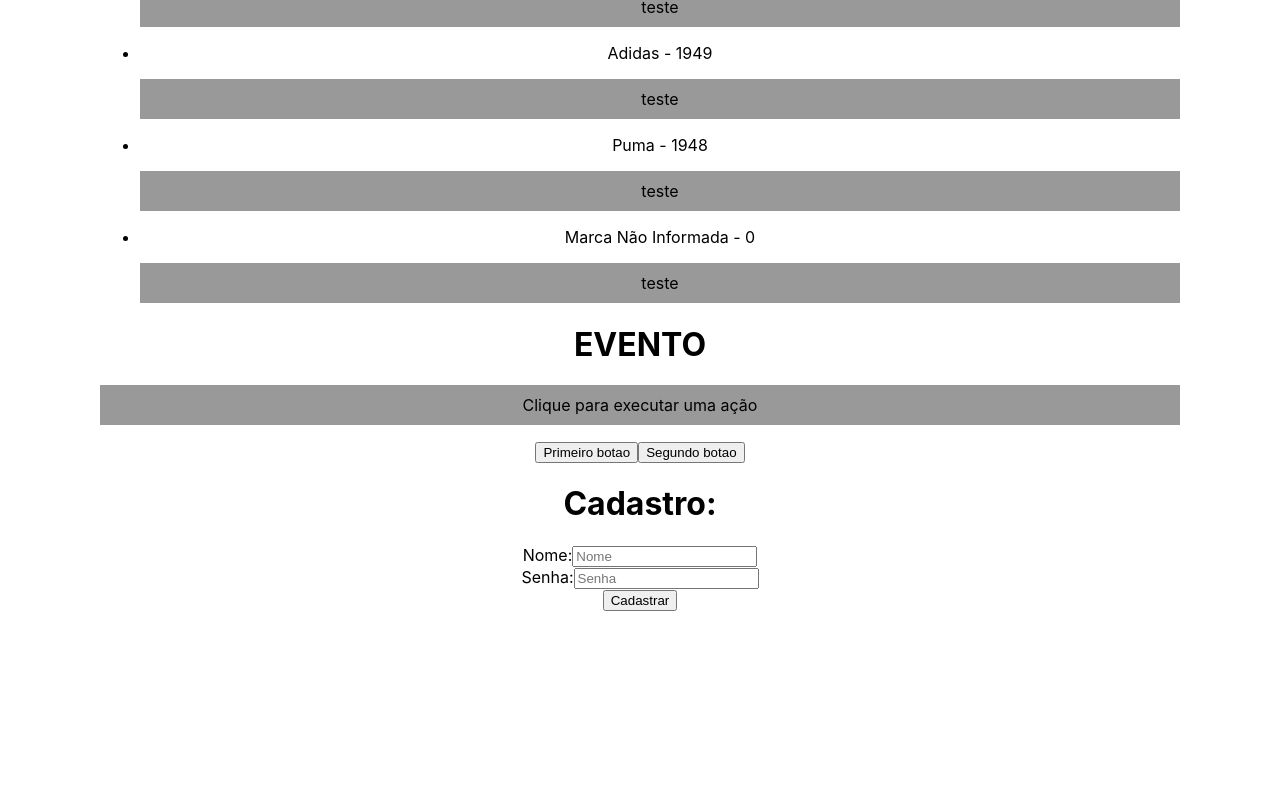
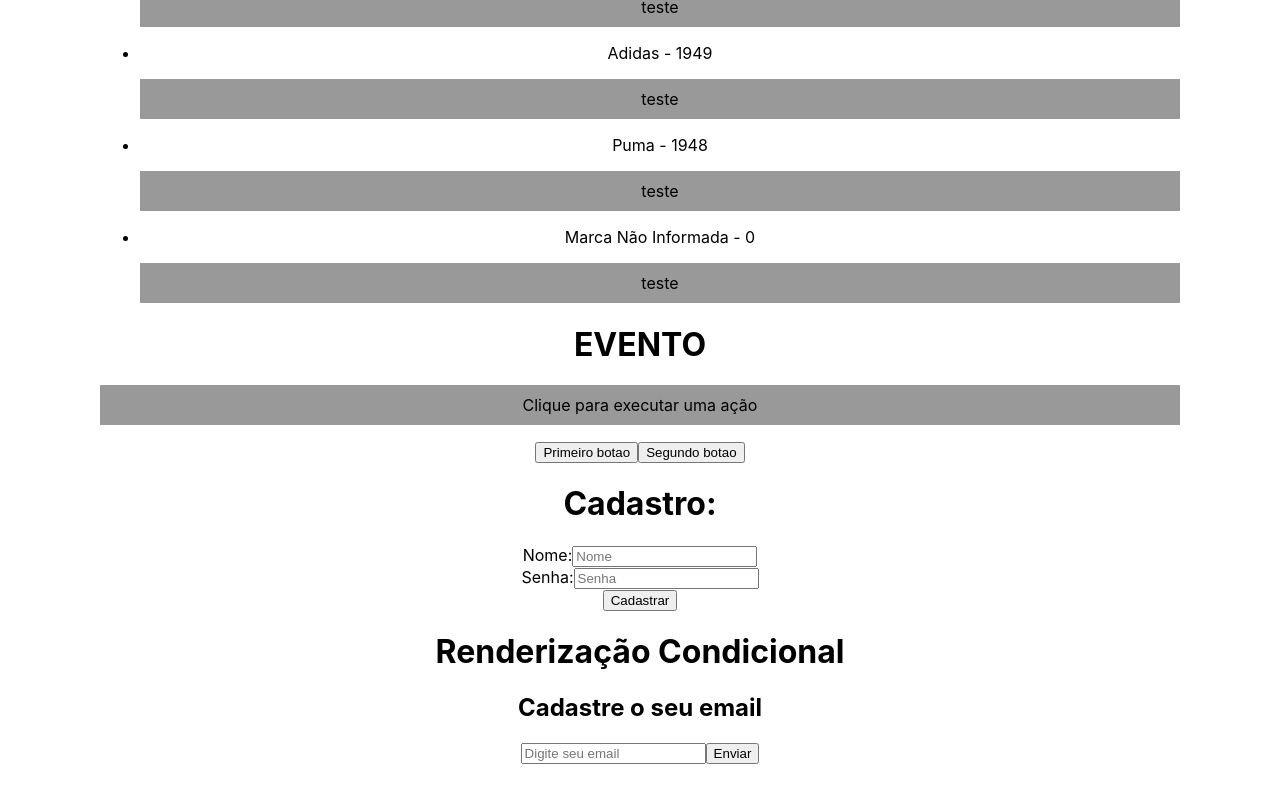
Before and after one commit to joaouggdmn/Praticando-React, a React (Create React App) app: page / in a window 1280 px wide. Shown: the part 819-1621 px from the top of the page. Before the commit the page ends 1530 px from the top, so only its background shows below. Built offline with nearby package versions, Linux system fonts and the light colour scheme.

Commit message:
practicing conditional rendering

```diff
--- a/src/App.js
+++ b/src/App.js
@@ -5,6 +5,7 @@
 import List from "./components/List";
 import Eventos from "./components/event/Eventos";
 import Form from "./components/event/Form";
+import Condicional from "./components/Condicional";
 
 function App() {
   const name = "Pedro";
@@ -22,6 +23,8 @@
       <List/>
       <Eventos num={2}/>
       <Form />
+      <h1>Renderização Condicional</h1>
+      <Condicional/>
     </div>
   );
 }
--- /dev/null
+++ b/src/components/Condicional.jsx
@@ -0,0 +1,35 @@
+import { useState } from "react";
+
+function Condicional() {
+  const [email, setEmail] = useState();
+  const [userEmail, setUserEmail] = useState();
+
+  function enviarEmail(e) {
+    e.preventDefault();
+    setUserEmail(email);
+    alert(`Email enviado com sucesso!`);
+  }
+
+  return (
+    <div>
+      <h2>Cadastre o seu email</h2>
+      <form>
+        <input
+          type="email"
+          placeholder="Digite seu email"
+          onChange={(e) => setEmail(e.target.value)}
+        />
+        <button type="submit" onClick={enviarEmail}>
+          Enviar
+        </button>
+        {userEmail && (
+            <div>
+                <p>O email do usuário é: {userEmail}</p>
+                <button onClick={() => setUserEmail('')}>Limpar email</button>
+            </div>
+        )}
+      </form>
+    </div>
+  );
+}
+export default Condicional;
```
